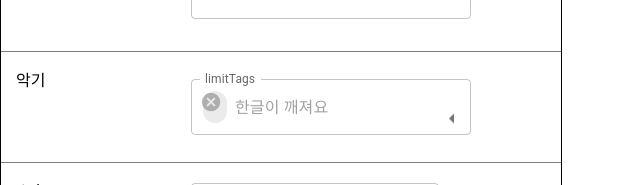
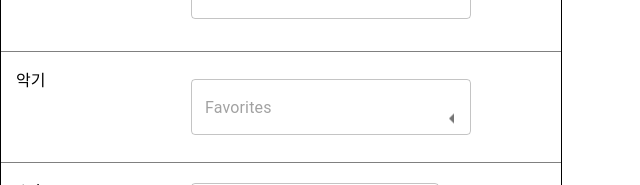
Before and after one commit to yeojinj/stackers, a React (Create React App) app in the folder frontend/: page /ProfileEdit in a window 1280 px wide. Shown: the part 752-937 px from the top of the page, without its empty margins (0-640 px from the left). Built offline with nearby package versions, Linux system fonts and the light colour scheme; the HTML template or start-up script is replaced by a standard one.

Commit message:
Feat: ProfileEdit tag정보 수정

```diff
--- a/frontend/src/pages/profile_edit/ProfileEdit.js
+++ b/frontend/src/pages/profile_edit/ProfileEdit.js
@@ -9,15 +9,28 @@ function ProfileEdit() {
   const email = '이메일'
   const [nickname, setNickname] = useState('닉네임')
   const [bio, setBio] = useState('정보입니다.')
-  const Instruments = [
-    '기타',
-    '보컬',
-    '젬베',
-    '카혼',
-    '피아노',
-    '베이스',
-    '일렉기타',
-    'English'
+  const Instrument = [
+    {
+      name: '기타'
+    },
+    { name: '가야금' },
+    { name: '바이올린' },
+    { name: '첼로' },
+    { name: '비올라' },
+    { name: '콘트라베이스' },
+    { name: '피아노' },
+    { name: '보컬' },
+    { name: '북' },
+    { name: '꽹과리' },
+    { name: '장구' },
+    { name: '징' },
+    { name: '캐스터네츠' },
+    { name: '실로폰' },
+    { name: '비브라폰' },
+    { name: '플룻' },
+    { name: '클라리넷' },
+    { name: '트럼펫' },
+    { name: '하프' }
   ]
   const [group, setGroup] = useState('배도라지')
 
@@ -89,15 +102,11 @@ function ProfileEdit() {
             multiple
             limitTags={2}
             id="multiple-limit-tags"
-            options={Instruments}
-            getOptionLabel={(option) => option.title}
-            defaultValue={[Instruments[2]]}
+            options={Instrument}
+            getOptionLabel={(option) => option.name}
+            // defaultValue={[Instrument[13], Instrument[12], Instrument[11]]}
             renderInput={(params) => (
-              <TextField
-                {...params}
-                label="limitTags"
-                placeholder="한글이 깨져요"
-              />
+              <TextField {...params} placeholder="Favorites" />
             )}
             sx={{ width: '100%' }}
           />
```
